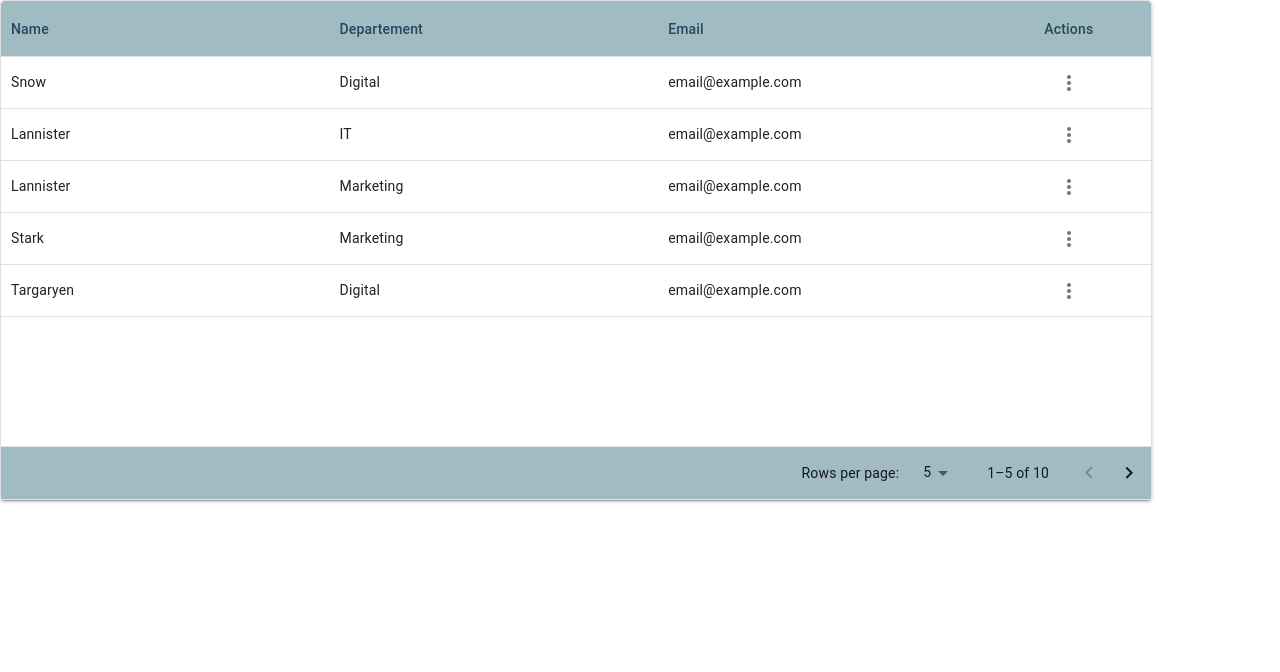
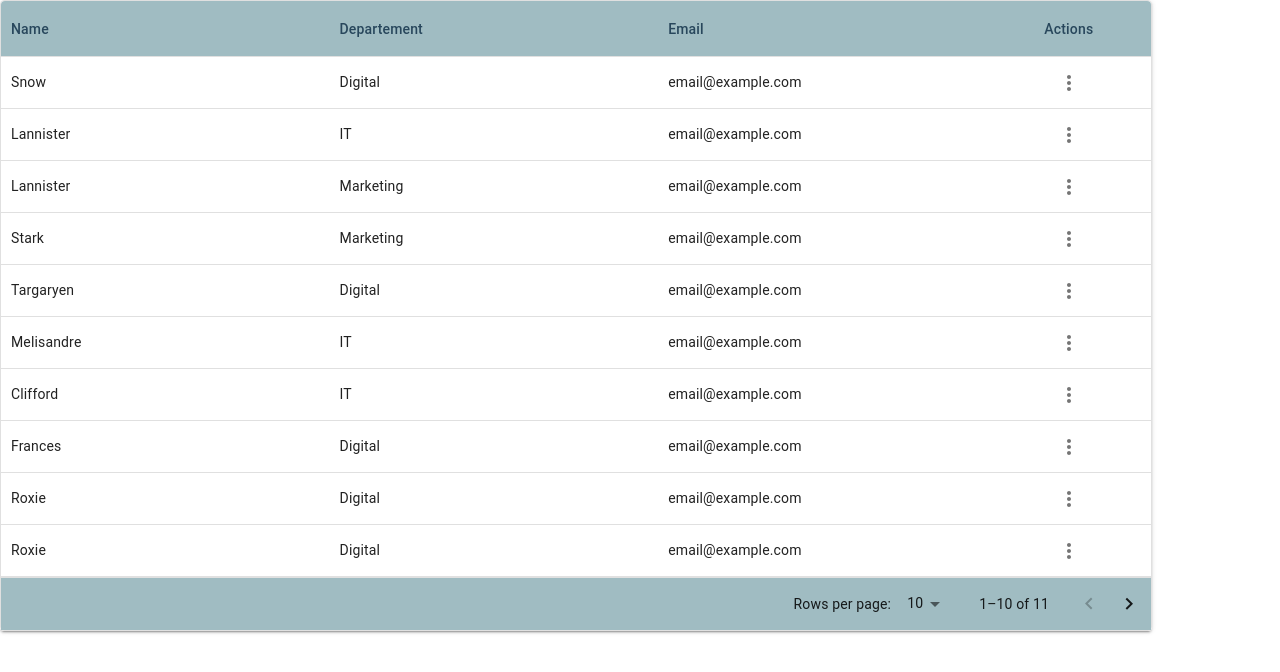
Before and after one commit to Andrew-Dupre/Job_Portal, a React (Create React App) app: page / in a window 1280 px wide. Shown: the top 672 px of the page. Built offline with nearby package versions, Linux system fonts and the light colour scheme.

Commit message:
Updated datagrid

```diff
--- a/src/Data/dummy.tsx
+++ b/src/Data/dummy.tsx
@@ -12,22 +12,18 @@ export const columns: GridColDef[] = [
     field: "name",
     headerName: "Name",
     flex: 1,
-    headerClassName: "header-color",
   },
   {
     field: "departement",
     headerName: "Departement",
     flex: 1,
-    headerClassName: "header-color",
   },
   {
     field: "email",
     headerName: "Email",
     flex: 1,
-    headerClassName: "header-color",
   },
   {
-    headerClassName: "header-color",
     field: "actions",
     headerName: "Actions",
     sortable: false,
@@ -95,4 +91,10 @@ export const rows = [
     departement: "Digital",
     email: "email@example.com",
   },
+  {
+    id: 11,
+    name: "Roxie",
+    departement: "Digital",
+    email: "email@example.com",
+  },
 ];
--- a/src/Pages/Config.tsx
+++ b/src/Pages/Config.tsx
@@ -2,33 +2,44 @@ import * as React from "react";
 import { DataGrid } from "@mui/x-data-grid";
 import { rows, columns } from "../Data/dummy";
 import { Colors } from "../Styles/colors";
-import { colors } from "@mui/material";
+import { width } from "@mui/system";
 
 export default function Config() {
-  const [pageSize, setPageSize] = React.useState<number>(5);
+  const [pageSize, setPageSize] = React.useState<number>(10);
 
   return (
-    <div style={{ height: 500, width: "90%" }}>
+    <div style={{ height: 131 + 10 * 50 + "px", width: "90%" }}>
       <DataGrid
         rows={rows}
         columns={columns}
         pageSize={pageSize}
-        rowsPerPageOptions={[5, 10, 20]}
+        rowsPerPageOptions={[10, 20, 30]}
         onPageSizeChange={(newPageSize) => setPageSize(newPageSize)}
         sx={{
           boxShadow: 2,
-          "& .header-color": {
+          "& .MuiDataGrid-columnHeaders": {
             background: Colors.secondary,
             color: Colors.primary,
             fontWeight: 600,
             font: 12,
-            "& > .MuiDataGrid-columnSeparator": {
-              visibility: "hidden",
-            },
           },
-          "& .css-17jjc08-MuiDataGrid-footerContainer": {
+
+          "& .MuiDataGrid-columnSeparator": {
+            visibility: "hidden",
+          },
+          "& .MuiDataGrid-footerContainer": {
             background: Colors.secondary,
             color: Colors.primary,
+          },
+          "*::-webkit-scrollbar": {
+            width: "7px",
+          },
+          "*::-webkit-scrollbar-track": {
+            background: "transparent",
+          },
+          "*::-webkit-scrollbar-thumb": {
+            background: "#D9D9D9",
+            borderRadius: "5px",
           },
         }}
       />
```
